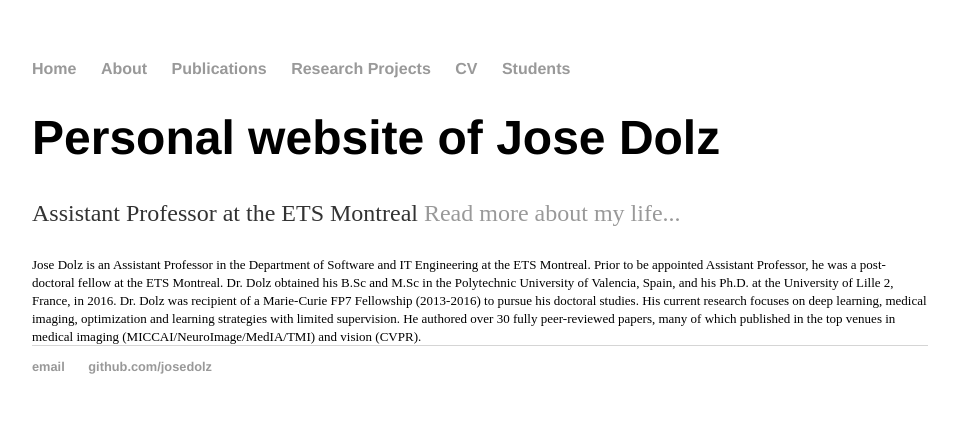
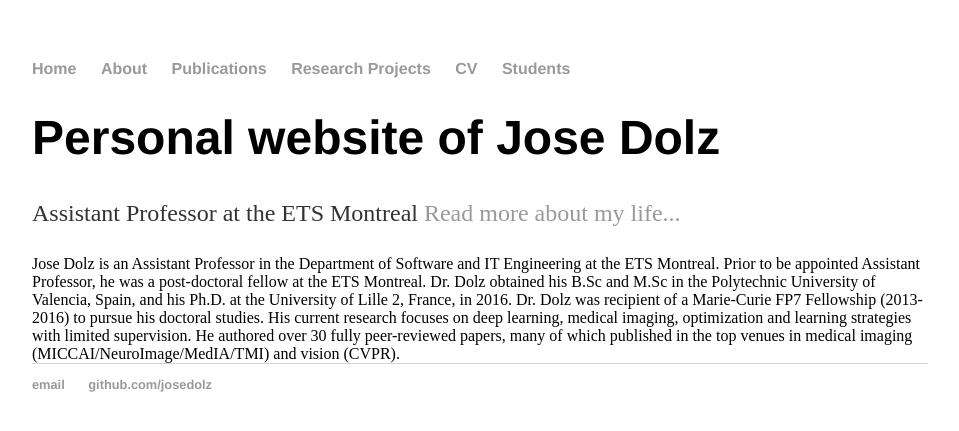
Before and after one commit to josedolz/josedolz.github.io, a Jekyll site: the page built from index.html, in a window 1280 px wide. Shown: the top 431 px of the page, without its empty margins (160-1119 px from the left). Built offline with Jekyll 4.4.1, drawn with Linux system fonts in a browser that asks for light colours.

Commit message:
Update index.html

```diff
--- a/index.html
+++ b/index.html
@@ -5,5 +5,5 @@ title: Jose Dolz
 <div class="blurb">
 	<h1>Personal website of Jose Dolz</h1>
 	<p>Assistant Professor at the ETS Montreal <a href="/about">Read more about my life...</a></p>
-	<font size="2">Jose Dolz is an Assistant Professor in the Department of Software and IT Engineering at the ETS Montreal. Prior to be appointed Assistant Professor, he was a post-doctoral fellow at the ETS Montreal. Dr. Dolz obtained his B.Sc and M.Sc in the Polytechnic University of Valencia, Spain, and his Ph.D. at the University of Lille 2, France, in 2016. Dr. Dolz was recipient of a Marie-Curie FP7 Fellowship (2013-2016) to pursue his doctoral studies. His current research focuses on deep learning, medical imaging, optimization and learning strategies with limited supervision. He authored over 30 fully peer-reviewed papers, many of which published in the top venues in medical imaging (MICCAI/NeuroImage/MedIA/TMI) and vision (CVPR). </font>
+	<font size="3">Jose Dolz is an Assistant Professor in the Department of Software and IT Engineering at the ETS Montreal. Prior to be appointed Assistant Professor, he was a post-doctoral fellow at the ETS Montreal. Dr. Dolz obtained his B.Sc and M.Sc in the Polytechnic University of Valencia, Spain, and his Ph.D. at the University of Lille 2, France, in 2016. Dr. Dolz was recipient of a Marie-Curie FP7 Fellowship (2013-2016) to pursue his doctoral studies. His current research focuses on deep learning, medical imaging, optimization and learning strategies with limited supervision. He authored over 30 fully peer-reviewed papers, many of which published in the top venues in medical imaging (MICCAI/NeuroImage/MedIA/TMI) and vision (CVPR). </font>
 </div><!-- /.blurb -->
```
